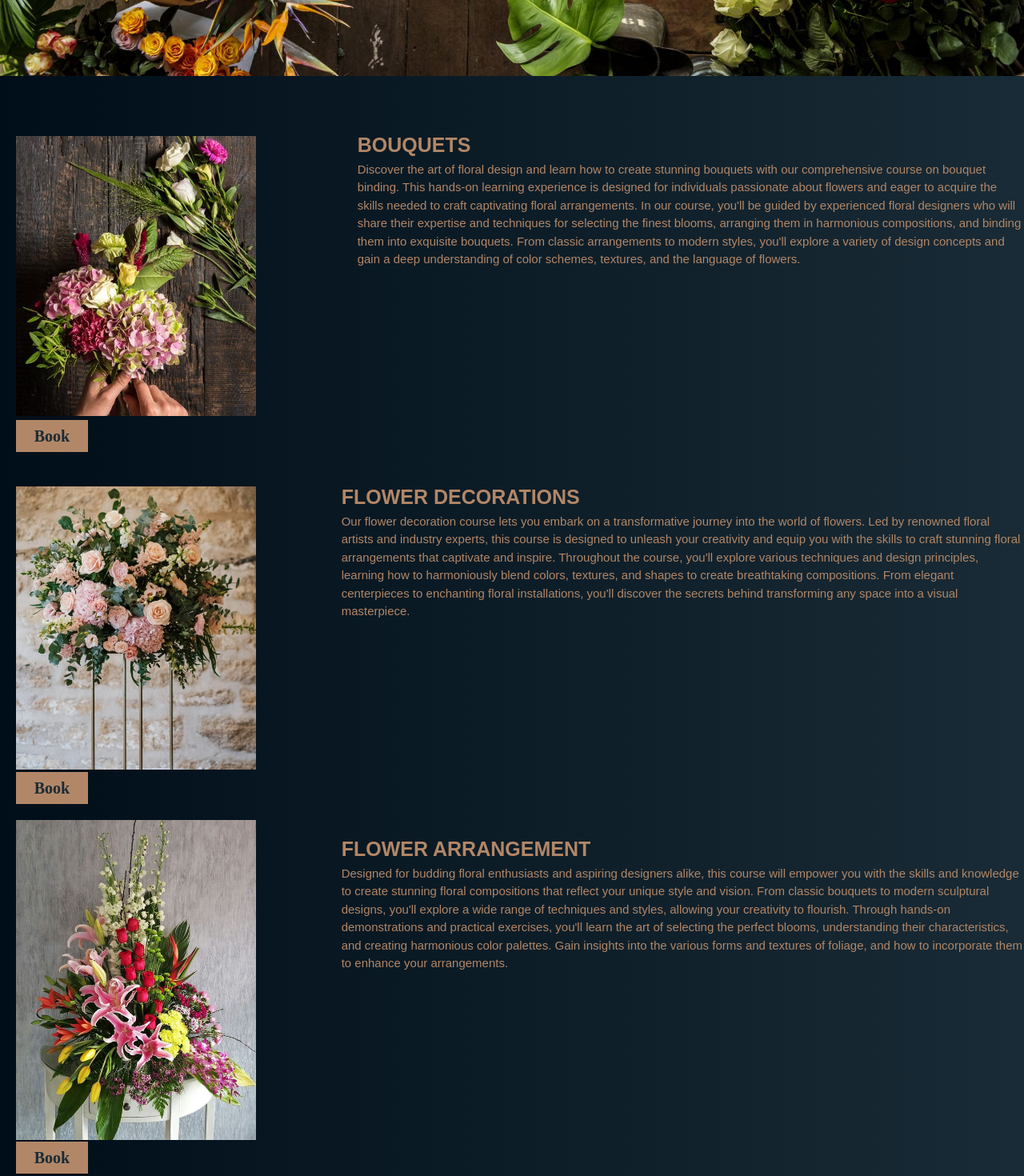
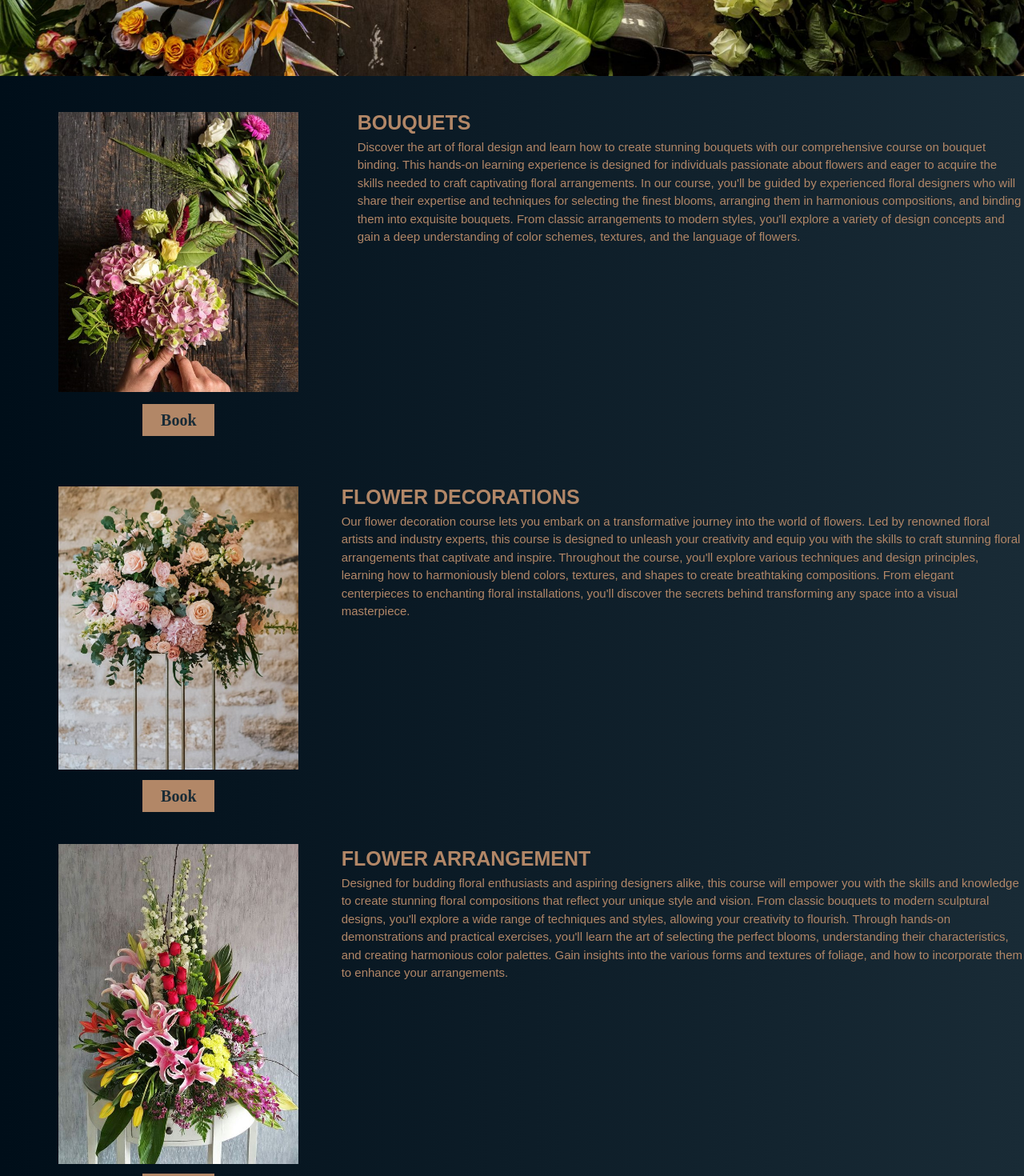
Before and after one commit to JennyWeij/BindingBlooms, a React (Vite) app: page / in a window 1280 px wide. Shown: the part 3740-5210 px from the top of the page at 80% size. Built offline with nearby package versions, Linux system fonts and the light colour scheme.

Commit message:
centrerat kursbilderna och lagt till margintop

```diff
--- a/src/pages/CoursesPage.tsx
+++ b/src/pages/CoursesPage.tsx
@@ -38,8 +38,8 @@ function CoursesPage() {
         <Grid
           templateColumns={{ base: "1fr", md: "1fr 2fr" }}
           maxW="100%"
-          mt="50px"
-          alignItems="start"
+          mt="20px"
+          justifyItems="center"
           bg="linear-gradient(to right, #000E19, #192B36)"
         >
           <Box
@@ -54,7 +54,6 @@ function CoursesPage() {
               src="/images/kurs1.jpg"
               alt="Course 1 Image"
               style={{
-                // justifyItems: "center",
                 maxWidth: "300px",
                 height: "100%",
                 objectFit: "contain",
@@ -67,7 +66,7 @@ function CoursesPage() {
               fontFamily="SourceSansRegular"
               color="#B28767"
               fontWeight="bold"
-              mt="18px"
+              mt="20px"
             >
               <h3>BOUQUETS</h3>
             </Text>
@@ -102,6 +101,7 @@ function CoursesPage() {
               fontFamily="SourceSansRegular"
               cursor="pointer"
               color="#192B36"
+              mt="10px"
               borderRadius="0"
               _hover={{ bg: "#192B36", color: "#B28767" }}
             >
@@ -114,7 +114,8 @@ function CoursesPage() {
         <Grid
           templateColumns={{ base: "1fr", md: "1fr 2fr" }}
           maxW="100%"
-          justifyContent="center"
+          mt="20px"
+          justifyItems="center"
           bg="linear-gradient(to right, #000E19, #192B36)"
         >
           <Box
@@ -122,7 +123,6 @@ function CoursesPage() {
               width: "300px",
               height: "400px",
               display: "flex",
-              justifyContent: "center",
               marginLeft: "20px",
               alignItems: "center",
             }}
@@ -177,6 +177,7 @@ function CoursesPage() {
               cursor="pointer"
               color="#192B36"
               borderRadius="0"
+              mt="10px"
               _hover={{ bg: "#192B36", color: "#B28767" }}
             >
               Book
@@ -188,7 +189,8 @@ function CoursesPage() {
         <Grid
           templateColumns={{ base: "1fr", md: "1fr 2fr" }}
           maxW="100%"
-          justifyContent="center"
+          mt="20px"
+          justifyItems="center"
           bg="linear-gradient(to right, #000E19, #192B36)"
         >
           <Box
@@ -196,7 +198,6 @@ function CoursesPage() {
               width: "300px",
               height: "400px",
               display: "flex",
-              justifyContent: "center",
               marginLeft: "20px",
               alignItems: "center",
             }}
@@ -217,7 +218,7 @@ function CoursesPage() {
               fontFamily="SourceSansRegular"
               color="#B28767"
               fontWeight="bold"
-              mt="18px"
+              // mt="20px"
             >
               <h3>FLOWER ARRANGEMENT</h3>
             </Text>
@@ -245,7 +246,7 @@ function CoursesPage() {
             <Button
               bottom="20px"
               ml="20px"
-              mt="22px"
+              mt="32px"
               fontSize={20}
               width="90px"
               bg="#B28767"
```
